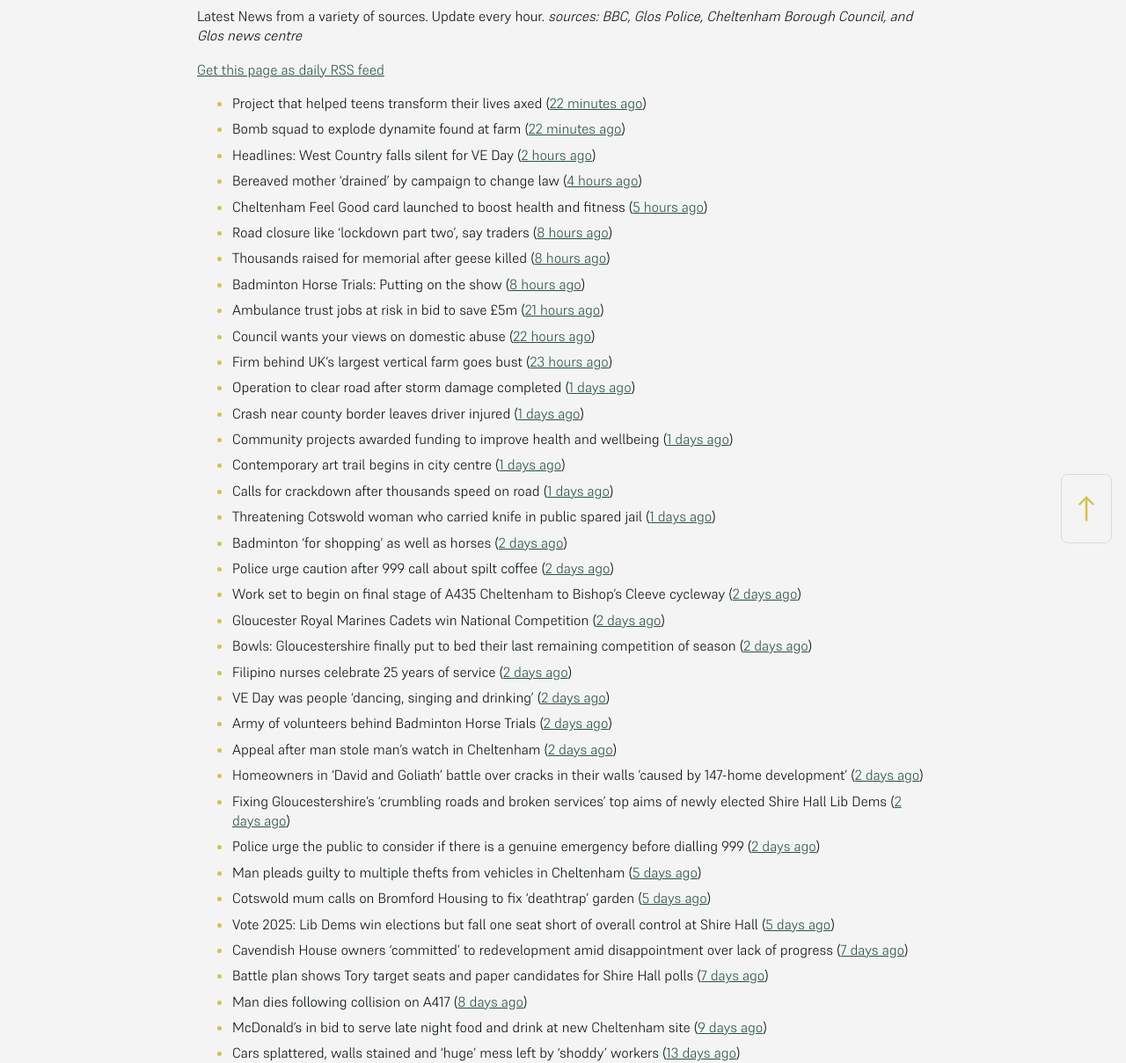
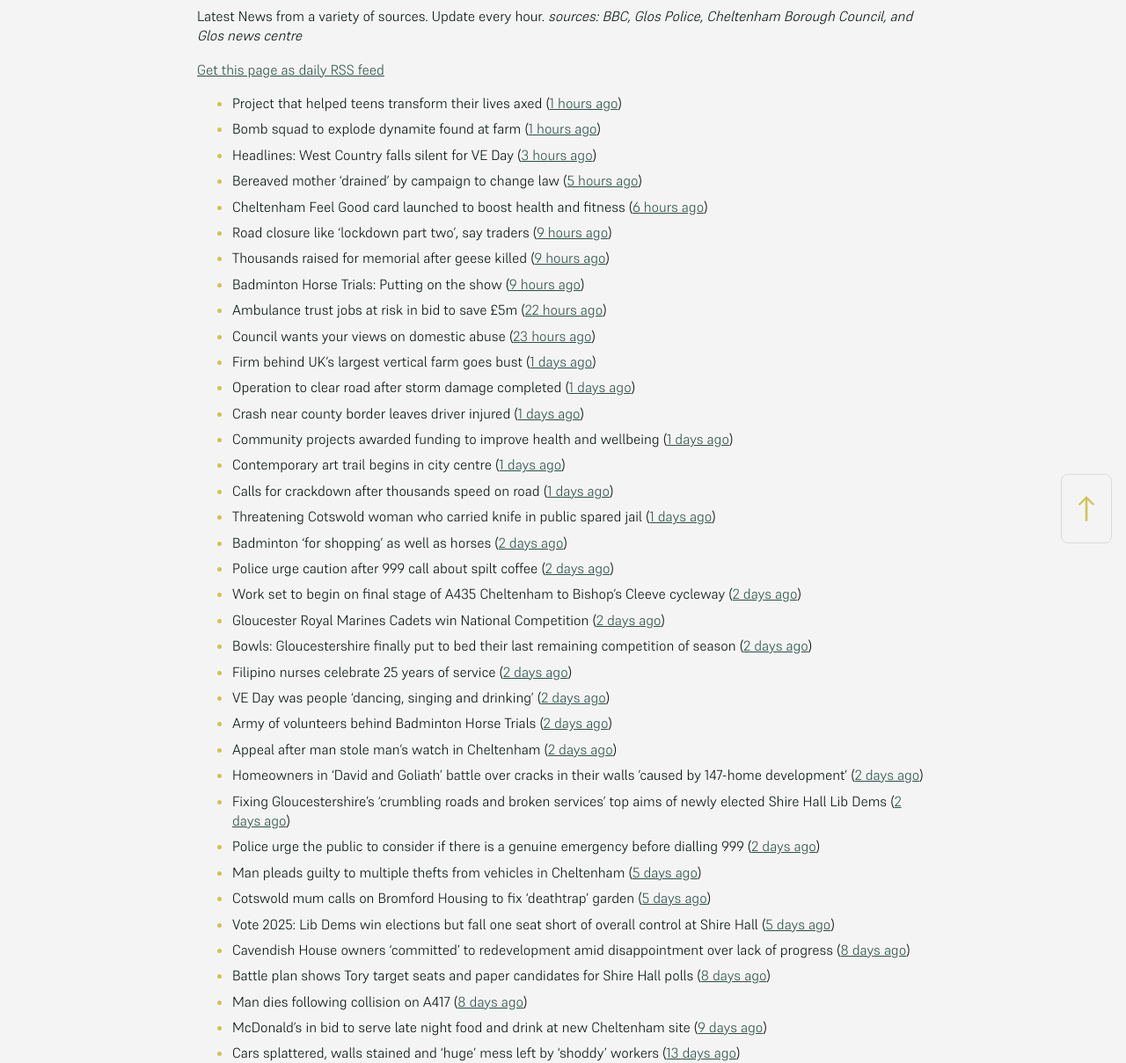
Before and after one commit to mat-0/cheltenham-open-data, a Jekyll site: the page built from _pages/news.md, in a window 1280 px wide. Shown: the part 266-1475 px from the top of the page at 88% size. Built offline with Jekyll 4.4.1, drawn with Linux system fonts in a browser that asks for light colours.

Commit message:
Updated 2025-05-08 14:58:02

```diff
--- a/_pages/news.md
+++ b/_pages/news.md
@@ -12,17 +12,17 @@ _sources: BBC, Glos Police, Cheltenham Borough Council, and Glos news centre_
 [Get this page as daily RSS feed](/daily.rss)
 
 <!-- news_marker starts -->
-- Project that helped teens transform their lives axed ([22 minutes ago](https://www.bbc.com/news/articles/ckg1gmmn82zo))
-- Bomb squad to explode dynamite found at farm ([22 minutes ago](https://www.bbc.com/news/articles/c0k34gzdmxko))
-- Headlines: West Country falls silent for VE Day ([2 hours ago](https://www.bbc.com/news/articles/c3083nv58z7o))
-- Bereaved mother 'drained' by campaign to change law ([4 hours ago](https://www.bbc.com/news/articles/c99p985r1xgo))
-- Cheltenham Feel Good card launched to boost health and fitness ([5 hours ago](https://www.cheltenham.gov.uk/news/article/3007/cheltenham_feel_good_card_launched_to_boost_health_and_fitness))
-- Road closure like 'lockdown part two', say traders ([8 hours ago](https://www.bbc.com/news/articles/c3r8r3yrjgjo))
-- Thousands raised for memorial after geese killed ([8 hours ago](https://www.bbc.com/news/articles/cn80d0k231yo))
-- Badminton Horse Trials: Putting on the show ([8 hours ago](https://www.bbc.com/news/articles/c1lm3e424dqo))
-- Ambulance trust jobs at risk in bid to save £5m ([21 hours ago](https://www.bbc.com/news/articles/c078721k50xo))
-- Council wants your views on domestic abuse ([22 hours ago](https://gloucesternewscentre.co.uk/council-wants-your-views-on-domestic-abuse/))
-- Firm behind UK's largest vertical farm goes bust ([23 hours ago](https://www.bbc.com/news/articles/c9qwq5245zvo))
+- Project that helped teens transform their lives axed ([1 hours ago](https://www.bbc.com/news/articles/ckg1gmmn82zo))
+- Bomb squad to explode dynamite found at farm ([1 hours ago](https://www.bbc.com/news/articles/c0k34gzdmxko))
+- Headlines: West Country falls silent for VE Day ([3 hours ago](https://www.bbc.com/news/articles/c3083nv58z7o))
+- Bereaved mother 'drained' by campaign to change law ([5 hours ago](https://www.bbc.com/news/articles/c99p985r1xgo))
+- Cheltenham Feel Good card launched to boost health and fitness ([6 hours ago](https://www.cheltenham.gov.uk/news/article/3007/cheltenham_feel_good_card_launched_to_boost_health_and_fitness))
+- Road closure like 'lockdown part two', say traders ([9 hours ago](https://www.bbc.com/news/articles/c3r8r3yrjgjo))
+- Thousands raised for memorial after geese killed ([9 hours ago](https://www.bbc.com/news/articles/cn80d0k231yo))
+- Badminton Horse Trials: Putting on the show ([9 hours ago](https://www.bbc.com/news/articles/c1lm3e424dqo))
+- Ambulance trust jobs at risk in bid to save £5m ([22 hours ago](https://www.bbc.com/news/articles/c078721k50xo))
+- Council wants your views on domestic abuse ([23 hours ago](https://gloucesternewscentre.co.uk/council-wants-your-views-on-domestic-abuse/))
+- Firm behind UK's largest vertical farm goes bust ([1 days ago](https://www.bbc.com/news/articles/c9qwq5245zvo))
 - Operation to clear road after storm damage completed ([1 days ago](https://www.bbc.com/news/articles/cp91d93kv7vo))
 - Crash near county border leaves driver injured ([1 days ago](https://www.bbc.com/news/articles/cd7v7z98xvwo))
 - Community projects awarded funding to improve health and wellbeing ([1 days ago](https://www.cheltenham.gov.uk/news/article/3006/community_projects_awarded_funding_to_improve_health_and_wellbeing))
@@ -44,8 +44,8 @@ _sources: BBC, Glos Police, Cheltenham Borough Council, and Glos news centre_
 - Man pleads guilty to multiple thefts from vehicles in Cheltenham ([5 days ago](https://gloucesternewscentre.co.uk/man-pleads-guilty-to-multiple-thefts-from-vehicles-in-cheltenham/))
 - Cotswold mum calls on Bromford Housing to fix ‘deathtrap’ garden ([5 days ago](https://gloucesternewscentre.co.uk/cotswold-mum-calls-on-bromford-housing-to-fix-deathtrap-garden/))
 - Vote 2025: Lib Dems win elections but fall one seat short of overall control at Shire Hall ([5 days ago](https://gloucesternewscentre.co.uk/vote-2025-lib-dems-win-elections-but-fall-one-seat-short-of-overall-control-at-shire-hall/))
-- Cavendish House owners ‘committed’ to redevelopment amid disappointment over lack of progress ([7 days ago](https://gloucesternewscentre.co.uk/cavendish-house-owners-committed-to-redevelopment-amid-disappointment-over-lack-of-progress/))
-- Battle plan shows Tory target seats and paper candidates for Shire Hall polls ([7 days ago](https://gloucesternewscentre.co.uk/battle-plan-shows-tory-target-seats-and-paper-candidates-for-shire-hall-polls/))
+- Cavendish House owners ‘committed’ to redevelopment amid disappointment over lack of progress ([8 days ago](https://gloucesternewscentre.co.uk/cavendish-house-owners-committed-to-redevelopment-amid-disappointment-over-lack-of-progress/))
+- Battle plan shows Tory target seats and paper candidates for Shire Hall polls ([8 days ago](https://gloucesternewscentre.co.uk/battle-plan-shows-tory-target-seats-and-paper-candidates-for-shire-hall-polls/))
 - Man dies following collision on A417 ([8 days ago](https://gloucesternewscentre.co.uk/man-dies-following-collision-on-a417/))
 - McDonald’s in bid to serve late night food and drink at new Cheltenham site ([9 days ago](https://gloucesternewscentre.co.uk/mcdonalds-in-bid-to-serve-late-night-food-and-drink-at-new-cheltenham-site/))
 - Cars splattered, walls stained and ‘huge’ mess left by ‘shoddy’ workers ([13 days ago](https://gloucesternewscentre.co.uk/cars-splattered-walls-stained-and-huge-mess-left-by-shoddy-workers/))
```
Also changed, not shown: _data/flood.json (+5 -69 lines), _pages/fix-my-street.md (+8 -8 lines), index.md (+4 -4 lines).
